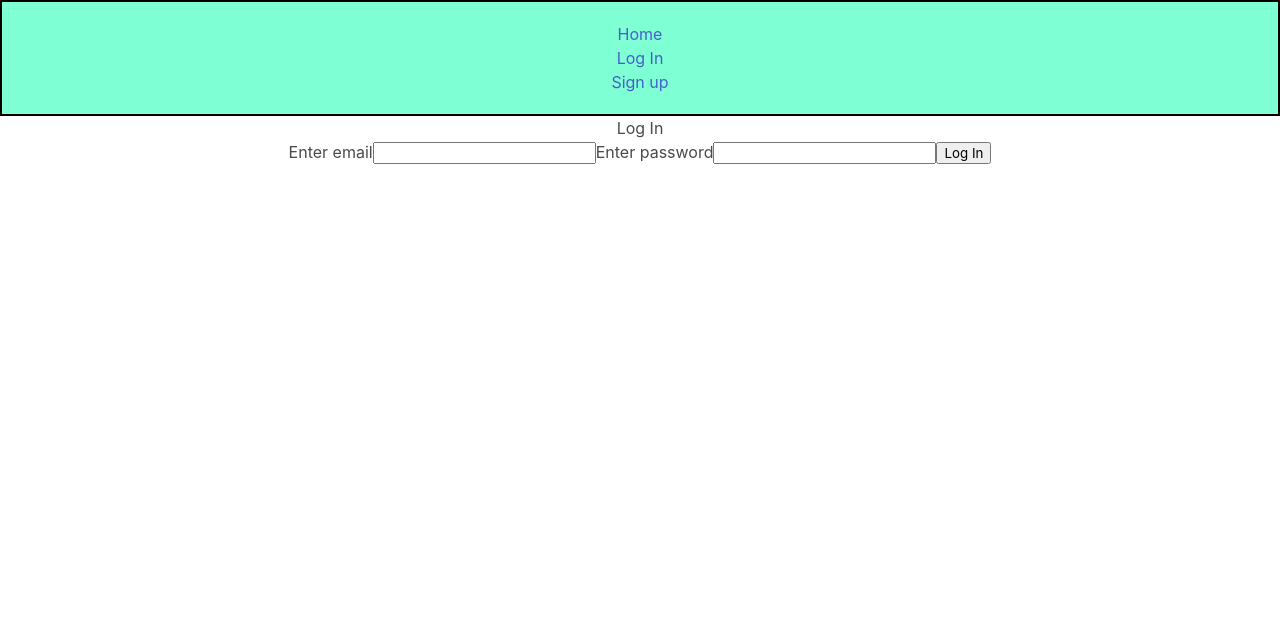
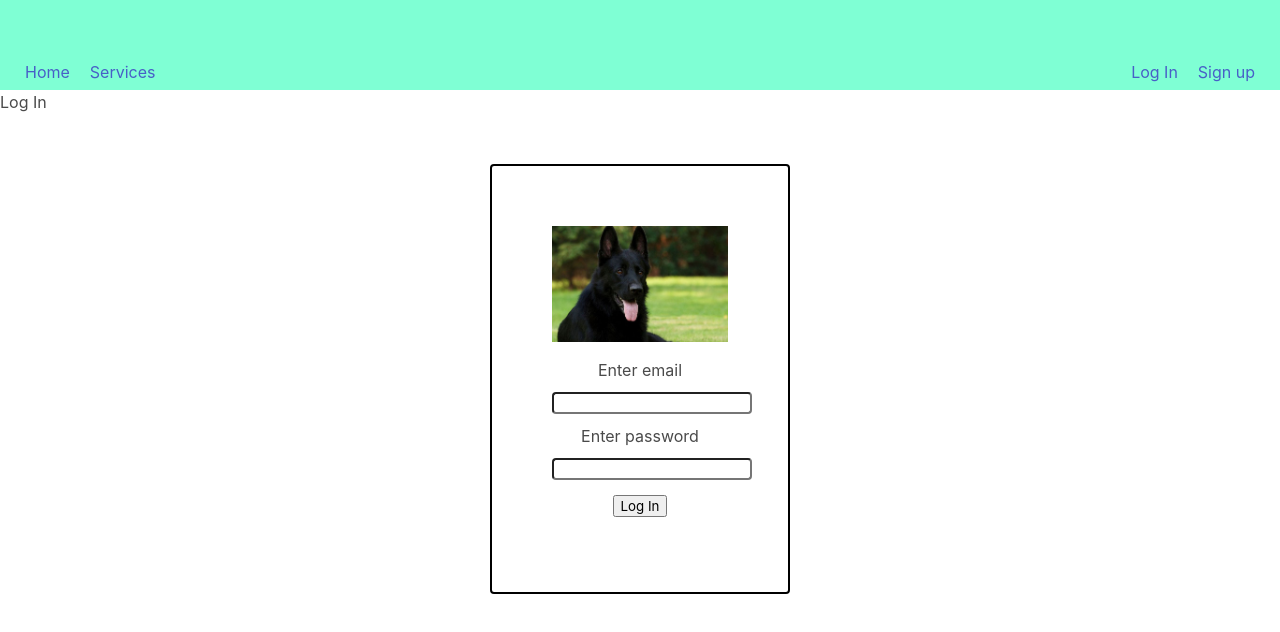
Before and after one commit to Yasmen-K/Vets-for-Pets, a React (Create React App) app: page /login in a window 1280 px wide. Shown: the top 632 px of the page. Built offline with nearby package versions, Linux system fonts and the light colour scheme.

Commit message:
Log In For Styled

```diff
--- a/src/App.css
+++ b/src/App.css
@@ -1,38 +1,4 @@
-.App {
-  text-align: center;
+body{
+  margin: 0;
+  padding: 0;
 }
-
-.App-logo {
-  height: 40vmin;
-  pointer-events: none;
-}
-
-@media (prefers-reduced-motion: no-preference) {
-  .App-logo {
-    animation: App-logo-spin infinite 20s linear;
-  }
-}
-
-.App-header {
-  background-color: #282c34;
-  min-height: 100vh;
-  display: flex;
-  flex-direction: column;
-  align-items: center;
-  justify-content: center;
-  font-size: calc(10px + 2vmin);
-  color: white;
-}
-
-.App-link {
-  color: #61dafb;
-}
-
-@keyframes App-logo-spin {
-  from {
-    transform: rotate(0deg);
-  }
-  to {
-    transform: rotate(360deg);
-  }
-}
--- a/src/Routes/AppRoutes.js
+++ b/src/Routes/AppRoutes.js
@@ -3,7 +3,7 @@ import Home from '../components/Home/Home'
 import LogIn from '../components/Header/Navigation/LognIn/LogIn'
 import SignUp from '../components/Header/Navigation/Sign Up/SignUp'
 import Account from '../components/Account/Account'
-
+import Services from '../components/Services/Services'
 const AppRoutes = () => {
     return (
         <div>
@@ -12,6 +12,7 @@ const AppRoutes = () => {
         <Route path='/login' component= {LogIn}/>
         <Route path="/signup" component={SignUp}/>
         <Route path='/account' component={Account}/>
+        <Route path='/services'component={Services}/>
 
         </div>
 
--- a/src/components/Header/Header.module.css
+++ b/src/components/Header/Header.module.css
@@ -1,5 +1,8 @@
 .main-container{
     background-color: aquamarine;
-    border: 2px solid black;
-    padding: 20px;
+    padding: 60px;
+    padding-bottom: 30px;
+    padding-left: 15px;
+    padding-right: 15px;
+
 }
--- a/src/components/Header/Navigation/LognIn/LogIn.js
+++ b/src/components/Header/Navigation/LognIn/LogIn.js
@@ -1,7 +1,8 @@
 import {useState} from 'react'
 
-import {auth, db } from '../../../../Firebase/auth'
+import handleSubmit  from './LogInAuth'
 import eventBus from '../../../../EventBus/EventBus'
+import styles from './LogIn.module.css'
 
 
 
@@ -15,39 +16,8 @@ const LogIn = () => {
 
 
 
-    //handleSubmit(e,email,password)
-    function handleSubmit(e,email,password){
-        e.preventDefault()
-
-        auth.signInWithEmailAndPassword(email, password)
-        .then((userCredential) => {
-            // Signed in
-            var user = userCredential.user;
-            setLogged(true)
-
-            // ...
 
 
-
-            db.collection('user').doc(user.uid).get()
-            .then(doc =>{
-                console.log(doc.data())
-            })
-            .catch(err =>{
-                console.log(err.message)
-            })
-
-
-        })
-        .catch((error) => {
-            //var errorCode = error.code;
-
-            var errorMessage = error.message;
-            console.log(errorMessage)
-
-        });
-
-    }
 
     eventBus.dispatch('handleSubmit',logged)
 
@@ -57,8 +27,8 @@ const LogIn = () => {
         <div>
             <h2>Log In</h2>
 
-            <form onSubmit={(e) => handleSubmit(e,email,password)}>
-
+            <form onSubmit={(e) => handleSubmit(e,email,password,setLogged)} className={styles["logIn-form"]} >
+            <img src='Black-German-Shepherd.jpg' alt=""/>
             <label htmlFor="email">Enter email</label>
             <input
             type="email"
--- /dev/null
+++ b/src/components/Header/Navigation/LognIn/LogIn.module.css
@@ -0,0 +1,32 @@
+.logIn-form{
+    margin: 50px auto;
+    display: block;
+    width: 300px;
+    padding: 60px;
+    border:2px solid black;
+    border-radius: 4px;
+
+
+}
+
+.logIn-form input{
+    width: 200px;
+    display: block;
+    margin: auto;
+    border-radius: 4px;
+
+
+}
+
+.logIn-form label{
+    display: block;
+    text-align: center;
+    padding: 10px;
+}
+
+.logIn-form button{
+    margin:15px auto;
+    display: block;
+
+
+}
--- /dev/null
+++ b/src/components/Header/Navigation/LognIn/LogInAuth.js
@@ -0,0 +1,36 @@
+import {auth, db } from '../../../../Firebase/auth'
+
+function handleSubmit(e,email,password,setLogged){
+    e.preventDefault()
+
+    auth.signInWithEmailAndPassword(email, password)
+    .then((userCredential) => {
+        // Signed in
+        var user = userCredential.user;
+        setLogged(true)
+
+        // ...
+
+
+
+        db.collection('user').doc(user.uid).get()
+        .then(doc =>{
+            console.log(doc.data())
+        })
+        .catch(err =>{
+            console.log(err.message)
+        })
+
+
+    })
+    .catch((error) => {
+        //var errorCode = error.code;
+
+        var errorMessage = error.message;
+        console.log(errorMessage)
+
+    });
+
+}
+
+export default handleSubmit
--- a/src/components/Header/Navigation/Navigation.js
+++ b/src/components/Header/Navigation/Navigation.js
@@ -1,6 +1,7 @@
 import {Link} from 'react-router-dom'
 import eventBus from '../../../EventBus/EventBus'
 import {useState,useEffect} from 'react'
+import styles from './Navigation.module.css'
 
 
 
@@ -20,19 +21,22 @@ const Navigation = () => {
     })
 
     return (
-        <div>
+        <div className={styles['main-container']}>
 
-            <ul className="main-navigation">
+            <ul className={styles["main-navigation"]}>
                 <li>
                     <Link to ='/'>Home</Link>
                 </li>
+                    <li>
+                    <Link to='/services'>Services</Link>
 
+                    </li>
             </ul>
 
 
             {!logged ? (
 
-                <ul className="additional-naviagation">
+                <ul className={styles['additional-navigation']}>
                     <li>
                     <Link to="/login">Log In</Link>
                     </li>
@@ -43,7 +47,7 @@ const Navigation = () => {
                     </ul>
                     ):(
 
-                        <ul className='additional-navigation'>
+                        <ul className={styles['additional-navigation']}>
 
                     <li>
                     <Link to='/account'>Account</Link>
--- /dev/null
+++ b/src/components/Header/Navigation/Navigation.module.css
@@ -0,0 +1,30 @@
+.main-container{
+    padding: 0;
+}
+
+.main-navigation{
+    list-style-type: none;
+    margin: 0;
+    padding: 0;
+    display: inline;
+    float: left;
+}
+
+
+.main-navigation li{
+    display: inline;
+    padding: 10px;
+
+}
+
+.additional-navigation{
+    display: inline;
+    float: right;
+}
+
+.additional-navigation li{
+    display: inline;
+    padding: 10px;
+
+
+}
--- /dev/null
+++ b/src/components/Services/Services.js
@@ -0,0 +1,7 @@
+const Services = () => {
+    return (
+        <h1>Services</h1>
+     );
+}
+
+export default Services;
```
Also changed, not shown: public/Black-German-Shepherd.jpg (added), src/components/Account/OwnerPetInfoForm.js (renamed from src/components/Header/Navigation/Sign Up/OwnerPetInfoForm.js), src/images/Black-German-Shepherd.jpg (added).
